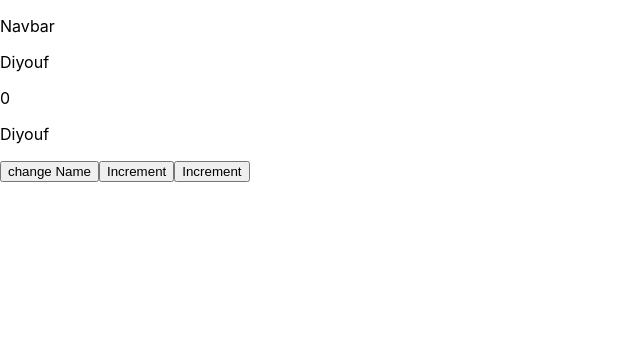
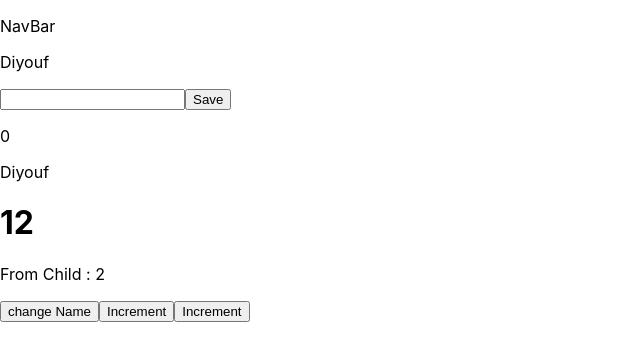
Before and after one commit to Diyouf/React-Study, a React (Create React App) app: page / in a window 1280 px wide. Shown: the top 360 px of the page, without its empty margins (0-640 px from the left). Built offline with nearby package versions, Linux system fonts and the light colour scheme.

Commit message:
learning(hooks):useEffect

```diff
--- a/src/App.js
+++ b/src/App.js
@@ -1,17 +1,25 @@
 import "./App.css";
 import Navbar from "./component/Navbar";
-import { useState } from "react";
+import { useState, useEffect } from "react";
 
 export default function App() {
   const [Count, setCount] = useState(0);
   const [name, setName] = useState("Diyouf");
+  const [ChildData, setChildData] = useState("2");
+  const [sum, setsum] = useState(0);
+
+  useEffect(() => {
+    const sum = 10 + Number(ChildData);
+    setsum(sum);
+    return () => {};
+  }, [ChildData]);
 
   function increamentCount() {
     setCount(Count + 1);
   }
 
   function decreamentCount() {
-    if (Count <= 0) return alert("Invalid");
+    if (Count <= 0) return alert("invalid");
 
     setCount(Count - 1);
   }
@@ -19,11 +27,18 @@ export default function App() {
   function changeName() {
     setName("john");
   }
+
+  const handleMessageFromChild = (message) => {
+    setChildData(message);
+  };
+
   return (
     <div className="App">
-      <Navbar name={name} />
+      <Navbar name={name} sendMessageToParent={handleMessageFromChild} />
       <p>{Count}</p>
       <p>{name}</p>
+      <h1>{sum}</h1>
+      <p>From Child : {ChildData}</p>
       <button onClick={changeName}>change Name</button>
       <button onClick={increamentCount}>Increment</button>
       <button onClick={decreamentCount}>Increment</button>
--- a/src/component/Navbar.js
+++ b/src/component/Navbar.js
@@ -1,8 +1,25 @@
+import { useState } from "react";
+
 export default function Navbar(props) {
+  const [message, setmessage] = useState("");
+
+
+  const handleInputData = (event) => {
+    setmessage(event.target.value);
+  };
+
+  const sendMessage = () => {
+    props.sendMessageToParent(message);
+  };
+
   return (
     <div>
-      <p>Navbar</p>
+      <p>NavBar</p>
       <p>{props.name}</p>
+      <input type="text" value={message} onChange={handleInputData} />
+      <button type="submit" onClick={sendMessage}>
+        Save
+      </button>
     </div>
   );
 }
```
Also changed, not shown: 1 other file (tests, documents, lock files or other folders).
